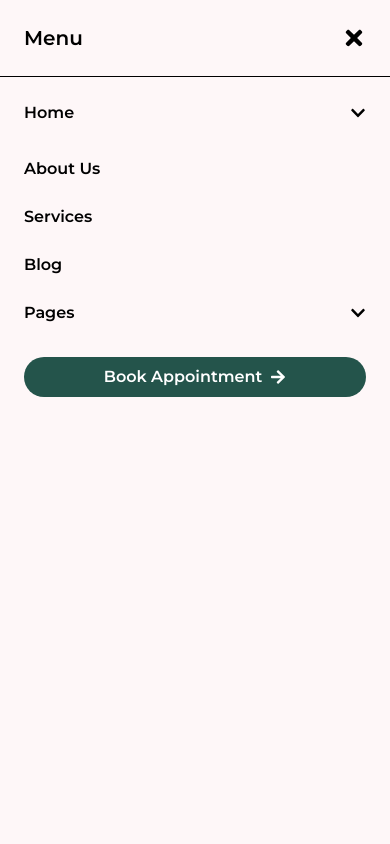
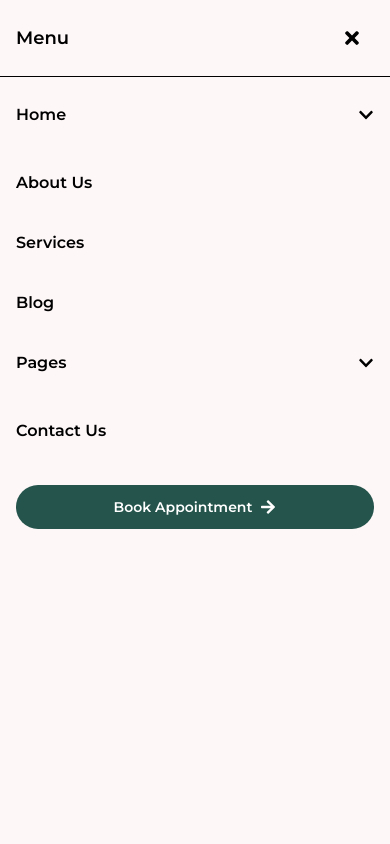
Before and after one commit to harshit0808sharma/TheSalonCompany, a Next.js app: page / in a window 390 px wide. Both pictures are taken after a click on the button 346 px from the left and 40 px from the top of the page. Shown: the top 844 px of the page. Built offline with nearby package versions, Linux system fonts and the light colour scheme.

Commit message:
changes in header and footer

```diff
--- a/app/components/Footer.js
+++ b/app/components/Footer.js
@@ -99,7 +99,7 @@ export default function Footer() {
 
                 {/* Form */}
                 <form onSubmit={handleSubmit} className="flex flex-col space-y-2">
-                  <div className="flex items-center bg-white rounded-lg overflow-hidden border border-white/20 w-full p-1">
+                  <div className="relative z-10 flex items-center bg-white rounded-lg overflow-hidden border border-white/20 w-full p-1">
                     <input
                       name="email"
                       type="email"
--- a/app/components/Header.js
+++ b/app/components/Header.js
@@ -1,6 +1,6 @@
 'use client'
 
-import React, { useState, useRef, useContext } from 'react';
+import React, { useState, useRef } from 'react';
 import { FaChevronDown, FaArrowRight, FaTimes } from "react-icons/fa";
 import Link from 'next/link';
 import { usePathname } from 'next/navigation';
@@ -34,25 +34,26 @@ const Header = () => {
   };
 
   return (
-    <header className="max-w-[1920px] m-auto mainBg1 px-6 relative z-50 h-20 md:h-28 flex items-center">
+    <header className="max-w-[1920px] m-auto mainBg1 px-4 sm:px-6 relative z-50 h-16 sm:h-20 md:h-28 flex items-center">
       <div className="max-w-7xl mx-auto flex items-center justify-between w-full">
         {/* Logo */}
         <div className="flex items-center">
-          <Link href="/" className="text-2xl font-bold text-[#24544B]">
-            Tha Salon Company<span className="text-[#24544B]">.</span>
+          <Link href="/" className="text-lg sm:text-xl md:text-2xl font-bold text-[#24544B] truncate">
+            <span className="">Tha Salon Company</span>
+            <span className="text-[#24544B]">.</span>
           </Link>
         </div>
 
         {/* Desktop Navigation */}
-        <nav className="hidden lg:flex items-center space-x-8 text-[#24544B]">
+        <nav className="hidden lg:flex items-center space-x-6 xl:space-x-8 text-[#24544B]">
           {/* Home Dropdown */}
           <div
             className="relative"
             onMouseEnter={() => handleMouseEnter("home")}
             onMouseLeave={() => handleMouseLeave("home")}
           >
-            <button className="flex items-center text-gray-500 hover:text-[#24544B] transition-colors font-semibold">
-              Home <FaChevronDown className="ml-1 w-4 h-4" />
+            <button className="flex items-center text-gray-500 hover:text-[#24544B] transition-colors font-semibold text-sm xl:text-base">
+              Home <FaChevronDown className="ml-1 w-3 h-3 xl:w-4 xl:h-4" />
             </button>
 
             <AnimatePresence>
@@ -62,31 +63,31 @@ const Header = () => {
                   animate={{ opacity: 1, y: 0 }}
                   exit={{ opacity: 0, y: -10 }}
                   transition={{ duration: 0.25, ease: "easeInOut" }}
-                  className="absolute top-full left-0 mt-2 w-48 bg-white text-[#24544B] shadow-lg rounded-2xl py-2 z-50"
+                  className="absolute top-full left-0 mt-2 w-44 xl:w-48 bg-white text-[#24544B] shadow-lg rounded-2xl py-2 z-50"
                   onMouseEnter={() => handleMouseEnter("home")}
                   onMouseLeave={() => handleMouseLeave("home")}
                 >
                   <Link
                     href="/"
-                    className="block px-4 text-gray-500 font-semibold py-2 hover:text-[#24544B]"
+                    className="block px-4 text-gray-500 font-semibold py-2 hover:text-[#24544B] text-sm xl:text-base"
                   >
                     Home - Main
                   </Link>
                   <Link
                     href="/home-image"
-                    className="block px-4 text-gray-500 font-semibold py-2 hover:text-[#24544B]"
+                    className="block px-4 text-gray-500 font-semibold py-2 hover:text-[#24544B] text-sm xl:text-base"
                   >
                     Home - Image
                   </Link>
                   <Link
                     href="/home-video"
-                    className="block px-4 text-gray-500 font-semibold py-2 hover:text-[#24544B]"
+                    className="block px-4 text-gray-500 font-semibold py-2 hover:text-[#24544B] text-sm xl:text-base"
                   >
                     Home - Video
                   </Link>
                   <Link
                     href="/home-slider"
-                    className="block px-4 text-gray-500 font-semibold py-2 hover:text-[#24544B]"
+                    className="block px-4 text-gray-500 font-semibold py-2 hover:text-[#24544B] text-sm xl:text-base"
                   >
                     Home - Slider
                   </Link>
@@ -95,9 +96,9 @@ const Header = () => {
             </AnimatePresence>
           </div>
 
-          <Link href="/about" className="text-gray-500 hover:text-[#24544B] transition-colors font-semibold">About Us</Link>
-          <Link href="/services" className="text-gray-500 hover:text-[#24544B] transition-colors font-semibold">Services</Link>
-          <Link href="/blogs" className="text-gray-500 hover:text-[#24544B] transition-colors font-semibold">Blog</Link>
+          <Link href="/about" className="text-gray-500 hover:text-[#24544B] transition-colors font-semibold text-sm xl:text-base">About Us</Link>
+          <Link href="/services" className="text-gray-500 hover:text-[#24544B] transition-colors font-semibold text-sm xl:text-base">Services</Link>
+          <Link href="/blogs" className="text-gray-500 hover:text-[#24544B] transition-colors font-semibold text-sm xl:text-base">Blog</Link>
 
           {/* Pages Dropdown */}
           <div
@@ -105,8 +106,8 @@ const Header = () => {
             onMouseEnter={() => handleMouseEnter("pages")}
             onMouseLeave={() => handleMouseLeave("pages")}
           >
-            <button className="flex items-center text-gray-500 hover:text-[#24544B] transition-colors font-semibold">
-              Pages <FaChevronDown className="ml-1 w-4 h-4" />
+            <button className="flex items-center text-gray-500 hover:text-[#24544B] transition-colors font-semibold text-sm xl:text-base">
+              Pages <FaChevronDown className="ml-1 w-3 h-3 xl:w-4 xl:h-4" />
             </button>
 
             <AnimatePresence>
@@ -116,31 +117,32 @@ const Header = () => {
                   animate={{ opacity: 1, y: 0 }}
                   exit={{ opacity: 0, y: -10 }}
                   transition={{ duration: 0.25, ease: "easeInOut" }}
-                  className="absolute top-full left-0 mt-2 w-48 bg-white shadow-lg rounded-2xl py-2 z-50"
+                  className="absolute top-full left-0 mt-2 w-44 xl:w-48 bg-white shadow-lg rounded-2xl py-2 z-50"
                   onMouseEnter={() => handleMouseEnter("pages")}
                   onMouseLeave={() => handleMouseLeave("pages")}
                 >
-                  <Link href="/services/service-details" className="block px-4 py-2 font-semibold text-gray-500 hover:text-[#24544B]">Service Details</Link>
-                  <Link href="/casestudy" className="block px-4 py-2 font-semibold text-gray-500 hover:text-[#24544B]">Case Study</Link>
-                  <Link href="/blogs/how-to-care-for-your-skin-after-a-botox-treatment" className="block px-4 py-2 font-semibold text-gray-500 hover:text-[#24544B]">Blog Details</Link>
-                  <Link href="/our-team" className="block px-4 py-2 font-semibold text-gray-500 hover:text-[#24544B]">Our Team</Link>
-                  <Link href="/our-team/kristin-watson" className="block px-4 py-2 font-semibold text-gray-500 hover:text-[#24544B]">Team Details</Link>
-                  <Link href="/testimonials" className="block px-4 py-2 font-semibold text-gray-500 hover:text-[#24544B]">Testimonials</Link>
-                  <Link href="/image-gallery" className="block px-4 py-2 font-semibold text-gray-500 hover:text-[#24544B]">Image Gallery</Link>
-                  <Link href="/video-gallery" className="block px-4 py-2 font-semibold text-gray-500 hover:text-[#24544B]">Video Gallery</Link>
-                  <Link href="/faqs" className="block px-4 py-2 font-semibold text-gray-500 hover:text-[#24544B]">FAQs</Link>
-                  <Link href="/404" className="block px-4 py-2 font-semibold text-gray-500 hover:text-[#24544B]">404</Link>
+                  <Link href="/services/service-details" className="block px-4 py-2 font-semibold text-gray-500 hover:text-[#24544B] text-sm xl:text-base">Service Details</Link>
+                  <Link href="/casestudy" className="block px-4 py-2 font-semibold text-gray-500 hover:text-[#24544B] text-sm xl:text-base">Case Study</Link>
+                  <Link href="/blogs/how-to-care-for-your-skin-after-a-botox-treatment" className="block px-4 py-2 font-semibold text-gray-500 hover:text-[#24544B] text-sm xl:text-base">Blog Details</Link>
+                  <Link href="/our-team" className="block px-4 py-2 font-semibold text-gray-500 hover:text-[#24544B] text-sm xl:text-base">Our Team</Link>
+                  <Link href="/our-team/kristin-watson" className="block px-4 py-2 font-semibold text-gray-500 hover:text-[#24544B] text-sm xl:text-base">Team Details</Link>
+                  <Link href="/testimonials" className="block px-4 py-2 font-semibold text-gray-500 hover:text-[#24544B] text-sm xl:text-base">Testimonials</Link>
+                  <Link href="/image-gallery" className="block px-4 py-2 font-semibold text-gray-500 hover:text-[#24544B] text-sm xl:text-base">Image Gallery</Link>
+                  <Link href="/video-gallery" className="block px-4 py-2 font-semibold text-gray-500 hover:text-[#24544B] text-sm xl:text-base">Video Gallery</Link>
+                  <Link href="/faqs" className="block px-4 py-2 font-semibold text-gray-500 hover:text-[#24544B] text-sm xl:text-base">FAQs</Link>
+                  <Link href="/404" className="block px-4 py-2 font-semibold text-gray-500 hover:text-[#24544B] text-sm xl:text-base">404</Link>
                 </motion.div>
               )}
             </AnimatePresence>
           </div>
 
-          <Link href="/contact" className="text-gray-500 hover:text-[#24544B] transition-colors font-semibold">Contact Us</Link>
+          <Link href="/contact" className="text-gray-500 hover:text-[#24544B] transition-colors font-semibold text-sm xl:text-base">Contact Us</Link>
         </nav>
 
+        {/* Book Appointment Button - Desktop */}
         {["/", "/home-image", "/home-video", "/home-slider"].includes(pathname) && (
           <motion.div
-            className="text-center"
+            className="hidden lg:block text-center"
             initial={{ opacity: 0, y: 20 }}
             whileInView={{ opacity: 1, y: 0 }}
             transition={{ duration: 0.6, delay: 0.4 }}
@@ -148,7 +150,7 @@ const Header = () => {
           >
             <Link
               href="/book-appointment"
-              className="relative overflow-hidden px-5 py-3  rounded-full font-semibold text-white inline-flex gap-2 items-center text-sm sm:text-base group mainBg transition-all duration-300"
+              className="relative overflow-hidden px-4 xl:px-5 py-2.5 xl:py-3 rounded-full font-semibold text-white inline-flex gap-2 items-center text-sm xl:text-base group mainBg transition-all duration-300"
             >
               <span className="absolute inset-0 overflow-hidden rounded-full">
                 <span className="absolute top-0 left-[-120%] w-[120%] h-full bg-gradient-to-r from-transparent via-white/70 to-transparent skew-x-12 group-hover:translate-x-[220%] transition-transform duration-700 ease-in-out">
@@ -156,15 +158,19 @@ const Header = () => {
               </span>
 
               <span className="relative z-10">Book Appointment</span>
-              <FaArrowRightLong className="relative z-10 transition-transform duration-500 group-hover:translate-x-2" />
+              <FaArrowRightLong className="relative z-10 transition-transform duration-500 group-hover:translate-x-2 w-3 h-3 xl:w-4 xl:h-4" />
             </Link>
           </motion.div>
         )}
 
         {/* Mobile Menu Button */}
-        <button className="lg:hidden p-2" onClick={() => setMobileMenu(!mobileMenu)}>
-          {mobileMenu ? <FaTimes className="text-gray-700 w-6 h-6" /> :
-            <div className="w-6 h-6 flex flex-col justify-center">
+        <button
+          className="lg:hidden p-2 touch-manipulation min-w-[44px] min-h-[44px] flex items-center justify-center"
+          onClick={() => setMobileMenu(!mobileMenu)}
+          aria-label="Toggle menu"
+        >
+          {mobileMenu ? <FaTimes className="text-gray-700 w-5 h-5 sm:w-6 sm:h-6" /> :
+            <div className="w-5 h-5 sm:w-6 sm:h-6 flex flex-col justify-center">
               <span className="block w-full h-0.5 bg-gray-700 mb-1"></span>
               <span className="block w-full h-0.5 bg-gray-700 mb-1"></span>
               <span className="block w-full h-0.5 bg-gray-700"></span>
@@ -175,82 +181,89 @@ const Header = () => {
 
       {/* Mobile Menu */}
       <div
-        className={`lg:hidden fixed inset-0 z-40 mainBg2 overflow-y-auto transform transition-transform duration-300 ${mobileMenu ? "translate-x-0" : "-translate-x-full"
+        className={`lg:hidden fixed inset-0 z-40 mainBg2 overflow-y-auto transform transition-transform duration-300 scrollbar-none ${mobileMenu ? "translate-x-0" : "-translate-x-full"
           }`}
       >
-        <div className="flex justify-between items-center p-6 md:p-10 border-b">
-          <span className="text-xl font-semibold">Menu</span>
-          <button onClick={() => setMobileMenu(false)} className="text-2xl">
+        <div className="flex justify-between items-center p-4 sm:p-5 md:p-10 border-b">
+          <span className="text-lg sm:text-xl font-semibold">Menu</span>
+          <button
+            onClick={() => setMobileMenu(false)}
+            className="text-xl sm:text-2xl p-2 touch-manipulation min-w-[44px] min-h-[44px] flex items-center justify-center"
+            aria-label="Close menu"
+          >
             <FaTimes />
           </button>
         </div>
 
-        <ul className="space-y-6 font-semibold p-6">
+        <ul className="space-y-4 sm:space-y-6 font-semibold p-4 sm:p-6">
           {/* Home */}
           <li>
             <button
-              className="flex justify-between w-full items-center"
+              className="flex justify-between w-full items-center py-2 touch-manipulation min-h-[44px] text-left"
               onClick={() => toggleMobileDropdown("home")}
             >
-              Home{" "}
+              <span className="text-base sm:text-lg">Home</span>
               <FaChevronDown
-                className={`${mobileDropdown === "home"
-                  ? "rotate-180 transform transition-transform"
-                  : ""
-                  }`}
+                className={`w-4 h-4 sm:w-5 sm:h-5 transition-transform duration-200 ${mobileDropdown === "home" ? "rotate-180" : ""}`}
               />
             </button>
             <ul
-              className={`overflow-hidden transition-[max-height] duration-300 ${mobileDropdown === "home" ? "max-h-40" : "max-h-0"
+              className={`overflow-hidden transition-[max-height] duration-300 ${mobileDropdown === "home" ? "max-h-48" : "max-h-0"
                 } mt-2 pl-4 space-y-2`}
             >
-              <li><Link href="/">Home - Main</Link></li>
-              <li><Link href="/home-image">Home - Image</Link></li>
-              <li><Link href="/home-video">Home - Video</Link></li>
-              <li><Link href="/home-slider">Home - Slider</Link></li>
+              <li><Link href="/" className="block py-2 text-sm text-gray-500 sm:text-base touch-manipulation">Home - Main</Link></li>
+              <li><Link href="/home-image" className="block py-2 text-gray-500 text-sm sm:text-base touch-manipulation">Home - Image</Link></li>
+              <li><Link href="/home-video" className="block py-2 text-gray-500 text-sm sm:text-base touch-manipulation">Home - Video</Link></li>
+              <li><Link href="/home-slider" className="block py-2 text-gray-500 text-sm sm:text-base touch-manipulation">Home - Slider</Link></li>
             </ul>
           </li>
 
-          <li><Link href="/about">About Us</Link></li>
-          <li><Link href="/services">Services</Link></li>
-          <li><Link href="/blogs">Blog</Link></li>
+          <li><Link href="/about" className=" py-2 text-base sm:text-lg touch-manipulation min-h-[44px] flex items-center">About Us</Link></li>
+          <li><Link href="/services" className=" py-2 text-base sm:text-lg touch-manipulation min-h-[44px] flex items-center">Services</Link></li>
+          <li><Link href="/blogs" className=" py-2 text-base sm:text-lg touch-manipulation min-h-[44px] flex items-center">Blog</Link></li>
 
           {/* Pages Dropdown */}
           <li>
             <button
-              className="flex justify-between w-full items-center"
+              className="flex justify-between w-full items-center py-2 touch-manipulation min-h-[44px] text-left"
               onClick={() => toggleMobileDropdown("pages")}
             >
-              Pages{" "}
+              <span className="text-base sm:text-lg">Pages</span>
               <FaChevronDown
-                className={`${mobileDropdown === "pages"
-                  ? "rotate-180 transform transition-transform"
-                  : ""
-                  }`}
+                className={`w-4 h-4 sm:w-5 sm:h-5 transition-transform duration-200 ${mobileDropdown === "pages" ? "rotate-180" : ""}`}
               />
             </button>
             <ul
-              className={`overflow-hidden transition-[max-height] duration-300 ${mobileDropdown === "pages" ? "max-h-[600px]" : "max-h-0"
+              className={`overflow-hidden transition-[max-height] duration-300 ${mobileDropdown === "pages" ? "max-h-[800px]" : "max-h-0"
                 } mt-2 pl-4 space-y-2`}
             >
-              <li><Link href="/services/service-details" className="block px-4 py-2 font-semibold text-gray-500 hover:text-[#24544B]">Service Details</Link></li>
-              <li><Link href="/casestudy" className="block px-4 py-2 font-semibold text-gray-500 hover:text-[#24544B]">Case Study</Link></li>
-              <li><Link href="/blogs/how-to-care-for-your-skin-after-a-botox-treatment" className="block px-4 py-2 font-semibold text-gray-500 hover:text-[#24544B]">Blog Details</Link></li>
-              <li><Link href="/our-team" className="block px-4 py-2 font-semibold text-gray-500 hover:text-[#24544B]">Our Team</Link></li>
-              <li><Link href="/our-team/kristin-watson" className="block px-4 py-2 font-semibold text-gray-500 hover:text-[#24544B]">Team Details</Link></li>
-              <li><Link href="/testimonials" className="block px-4 py-2 font-semibold text-gray-500 hover:text-[#24544B]">Testimonials</Link></li>
-              <li><Link href="/image-gallery" className="block px-4 py-2 font-semibold text-gray-500 hover:text-[#24544B]">Image Gallery</Link></li>
-              <li><Link href="/video-gallery" className="block px-4 py-2 font-semibold text-gray-500 hover:text-[#24544B]">Video Gallery</Link></li>
-              <li><Link href="/faqs" className="block px-4 py-2 font-semibold text-gray-500 hover:text-[#24544B]">FAQs</Link></li>
-              <li><Link href="/404" className="block px-4 py-2 font-semibold text-gray-500 hover:text-[#24544B]">404</Link></li>
+              <li><Link href="/services/service-details" className="block px-2 py-2 font-semibold text-gray-500 hover:text-[#24544B] text-sm sm:text-base touch-manipulation">Service Details</Link></li>
+              <li><Link href="/casestudy" className="block px-2 py-2 font-semibold text-gray-500 hover:text-[#24544B] text-sm sm:text-base touch-manipulation">Case Study</Link></li>
+              <li><Link href="/blogs/how-to-care-for-your-skin-after-a-botox-treatment" className="block px-2 py-2 font-semibold text-gray-500 hover:text-[#24544B] text-sm sm:text-base touch-manipulation">Blog Details</Link></li>
+              <li><Link href="/our-team" className="block px-2 py-2 font-semibold text-gray-500 hover:text-[#24544B] text-sm sm:text-base touch-manipulation">Our Team</Link></li>
+              <li><Link href="/our-team/kristin-watson" className="block px-2 py-2 font-semibold text-gray-500 hover:text-[#24544B] text-sm sm:text-base touch-manipulation">Team Details</Link></li>
+              <li><Link href="/testimonials" className="block px-2 py-2 font-semibold text-gray-500 hover:text-[#24544B] text-sm sm:text-base touch-manipulation">Testimonials</Link></li>
+              <li><Link href="/image-gallery" className="block px-2 py-2 font-semibold text-gray-500 hover:text-[#24544B] text-sm sm:text-base touch-manipulation">Image Gallery</Link></li>
+              <li><Link href="/video-gallery" className="block px-2 py-2 font-semibold text-gray-500 hover:text-[#24544B] text-sm sm:text-base touch-manipulation">Video Gallery</Link></li>
+              <li><Link href="/faqs" className="block px-2 py-2 font-semibold text-gray-500 hover:text-[#24544B] text-sm sm:text-base touch-manipulation">FAQs</Link></li>
+              <li><Link href="/404" className="block px-2 py-2 font-semibold text-gray-500 hover:text-[#24544B] text-sm sm:text-base touch-manipulation">404</Link></li>
             </ul>
           </li>
 
-          <li>
-            <button className="w-full flex items-center justify-center py-2 px-6 font-semibold rounded-full bg-[#24544B] text-white hover:bg-emerald-800 transition-colors">
-              Book Appointment <FaArrowRight className="ml-2" />
-            </button>
-          </li>
+          <li><Link href="/contact" className="py-2 text-base sm:text-lg touch-manipulation min-h-[44px] flex items-center">Contact Us</Link></li>
+
+          {/* Mobile Book Appointment Button */}
+          {["/", "/home-image", "/home-video", "/home-slider"].includes(pathname) && (
+            <li className="pt-4">
+              <Link
+                href="/book-appointment"
+                className="w-full flex items-center justify-center py-3 px-6 font-semibold rounded-full bg-[#24544B] text-white hover:bg-emerald-800 transition-colors text-sm sm:text-base touch-manipulation min-h-[44px]"
+              >
+                <span>Book Appointment</span>
+                <FaArrowRight className="ml-2 w-4 h-4" />
+              </Link>
+            </li>
+          )}
         </ul>
       </div>
     </header>
```
